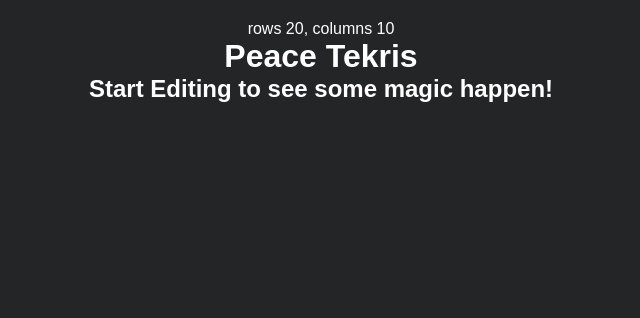
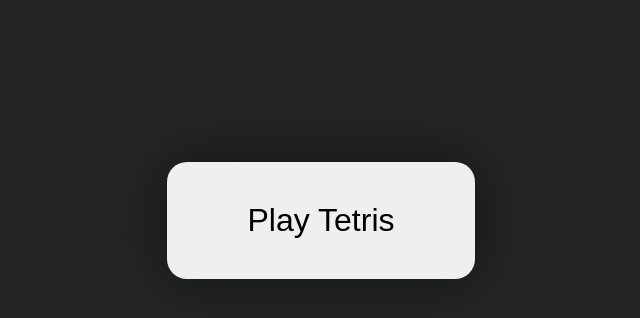
Before and after one commit to krispikris/tekris, a React (Create React App) app: page / in a window 1280 px wide. Shown: the top 318 px of the page, without its empty margins (319-959 px from the left). Built offline with nearby package versions, Linux system fonts and the light colour scheme.

Commit message:
menu.js and menu.css initial start

```diff
--- a/src/App.js
+++ b/src/App.js
@@ -5,8 +5,8 @@
     return (
         <div className='App'>
             <Game rows={20} columns={10} />
-            <h1>Peace Tekris</h1>
-            <h2>Start Editing to see some magic happen!</h2>
+            {/* <h1>Peace Tekris</h1>
+            <h2>Start Editing to see some magic happen!</h2> */}
         </div>
     )
 };
--- a/src/components/Game.js
+++ b/src/components/Game.js
@@ -1,7 +1,12 @@
+import Menu from '../components/Menu';
+
 const Game = ({rows, columns}) => {
+    const start = () => {console.log('start')}
+
     return (
         <div className='Game'>
-            rows {rows}, columns {columns}
+            <Menu onClick={start} />
+            {/* rows {rows}, columns {columns} */}
         </div>
     );
 };
--- /dev/null
+++ b/src/components/Menu.css
@@ -0,0 +1,16 @@
+.Menu {
+    display: flex;
+    justify-content: center;
+    align-items: center;
+    min-height: 50vh;
+    z-index: 100;
+}
+
+.Button {
+    padding: 40px 80px;
+    font-size: 2em;
+    border-radius: 20px;
+    border: none;
+    box-shadow: rgba(0,0,0,0.5) 0px 0px 60px;
+    cursor: pointer;
+}
--- /dev/null
+++ b/src/components/Menu.js
@@ -0,0 +1,10 @@
+import './Menu.css';
+
+const Menu = ({onClick}) =>
+    <div className='Menu'>
+        <button className='Button' onClick={onClick}>
+            Play Tetris
+        </button>
+    </div>
+
+export default Menu;
```
